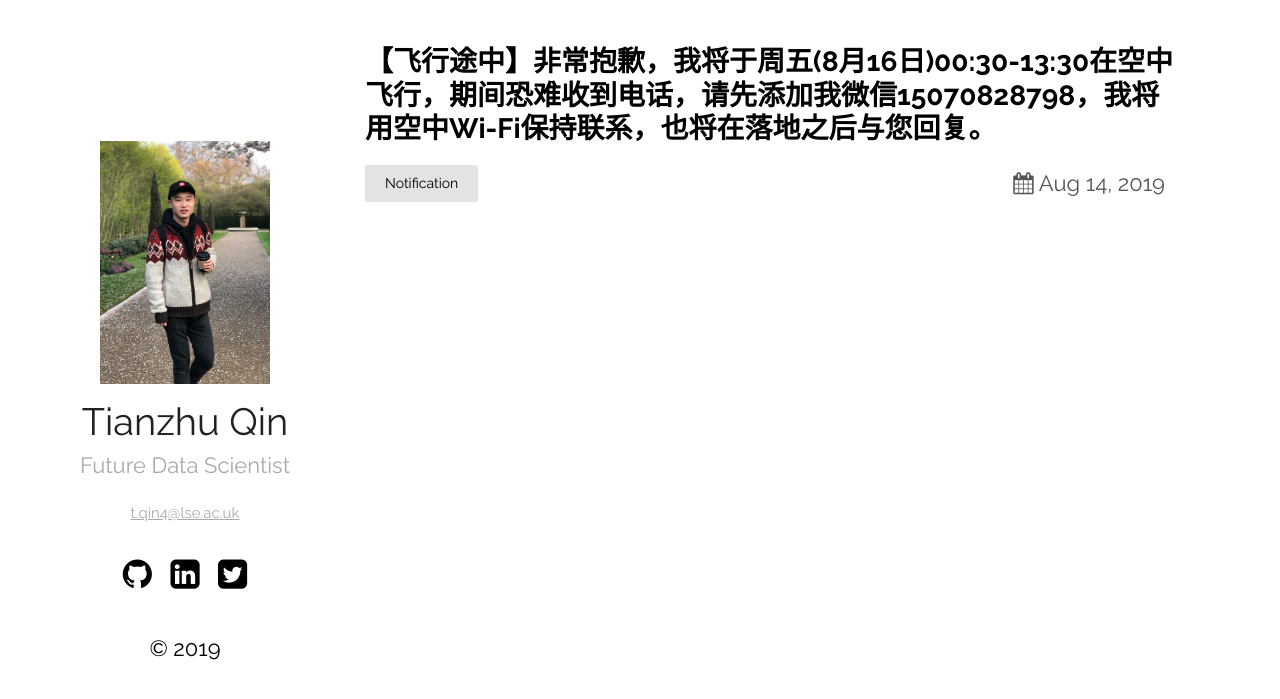
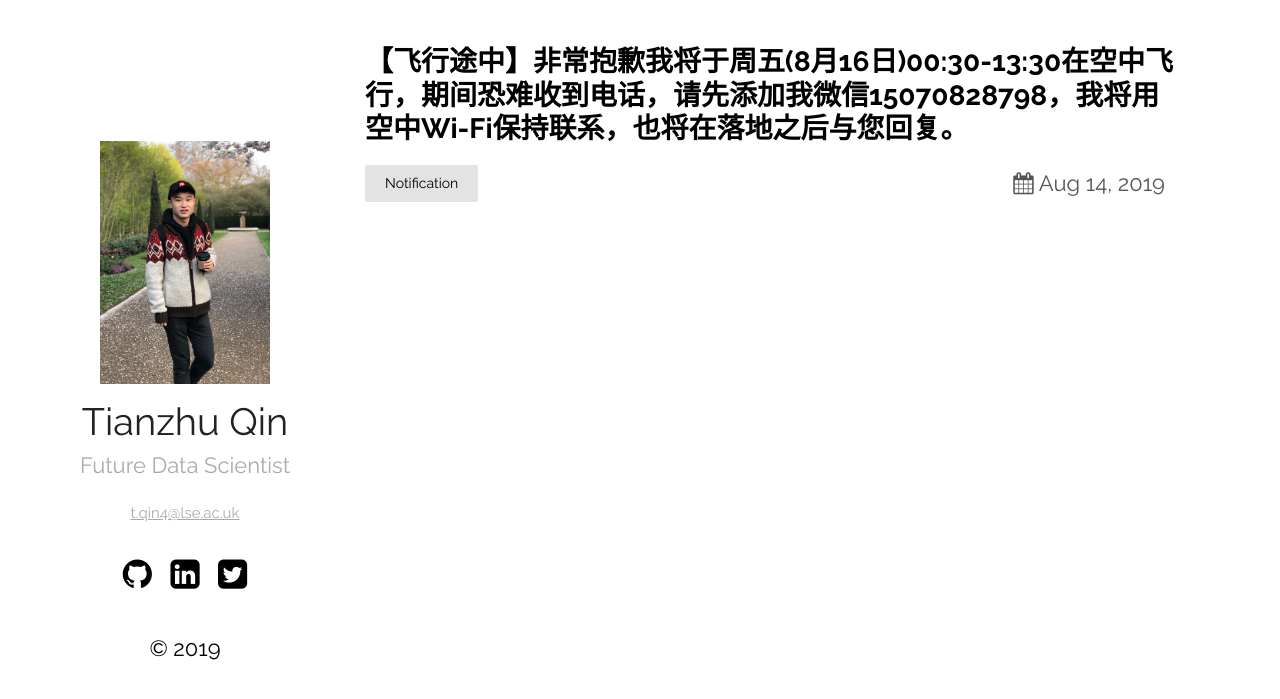
Before and after one commit to TianzhuQin/tianzhu.github.com, a Jekyll site: the page built from _posts/2019-08-05-ALERT.markdown, in a window 1280 px wide. Shown: the top 699 px of the page. Built offline with Jekyll 4.4.1, drawn with Linux system fonts in a browser that asks for light colours.

```diff
--- a/_posts/2019-08-05-ALERT.markdown
+++ b/_posts/2019-08-05-ALERT.markdown
@@ -1,6 +1,6 @@
 ---
 layout: post
-title:  "【飞行途中】非常抱歉，我将于周五(8月16日)00:30-13:30在空中飞行，期间恐难收到电话，请先添加我微信15070828798，我将用空中Wi-Fi保持联系，也将在落地之后与您回复。"
+title:  "【飞行途中】非常抱歉我将于周五(8月16日)00:30-13:30在空中飞行，期间恐难收到电话，请先添加我微信15070828798，我将用空中Wi-Fi保持联系，也将在落地之后与您回复。"
 date:   2019-08-15 02:05:20 +0320
 tourl:
 categories: Notification
```
